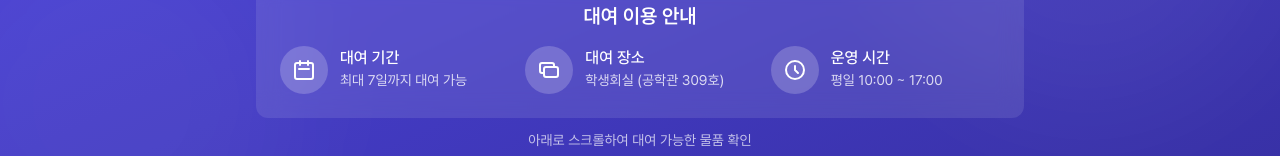
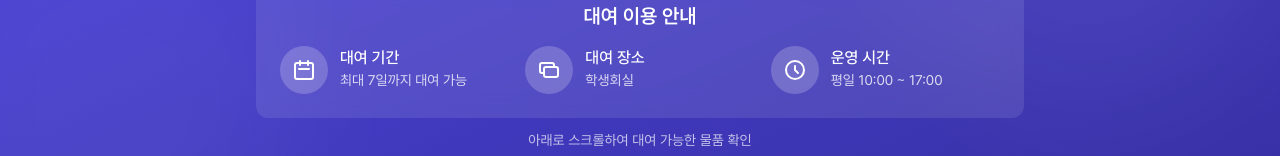
Before and after one commit to zune2222/PNU-IBE, a Next.js app: page /rental in a window 1280 px wide. Shown: the part 354-510 px from the top of the page. Built offline with nearby package versions, Linux system fonts and the light colour scheme; no server answers.

Commit message:
firebase-debug.log 파일 삭제 및 RentalHero 컴포넌트에서 대여 장소 텍스트 수정

```diff
--- a/src/widgets/RentalHero/index.tsx
+++ b/src/widgets/RentalHero/index.tsx
@@ -118,9 +118,7 @@
                 </div>
                 <div>
                   <h4 className="font-medium text-white">대여 장소</h4>
-                  <p className="text-sm text-white/80">
-                    학생회실 (공학관 309호)
-                  </p>
+                  <p className="text-sm text-white/80">학생회실</p>
                 </div>
               </div>
               <div className="flex items-start">
```
Also changed, not shown: 1 other file (tests, documents, lock files or other folders).
